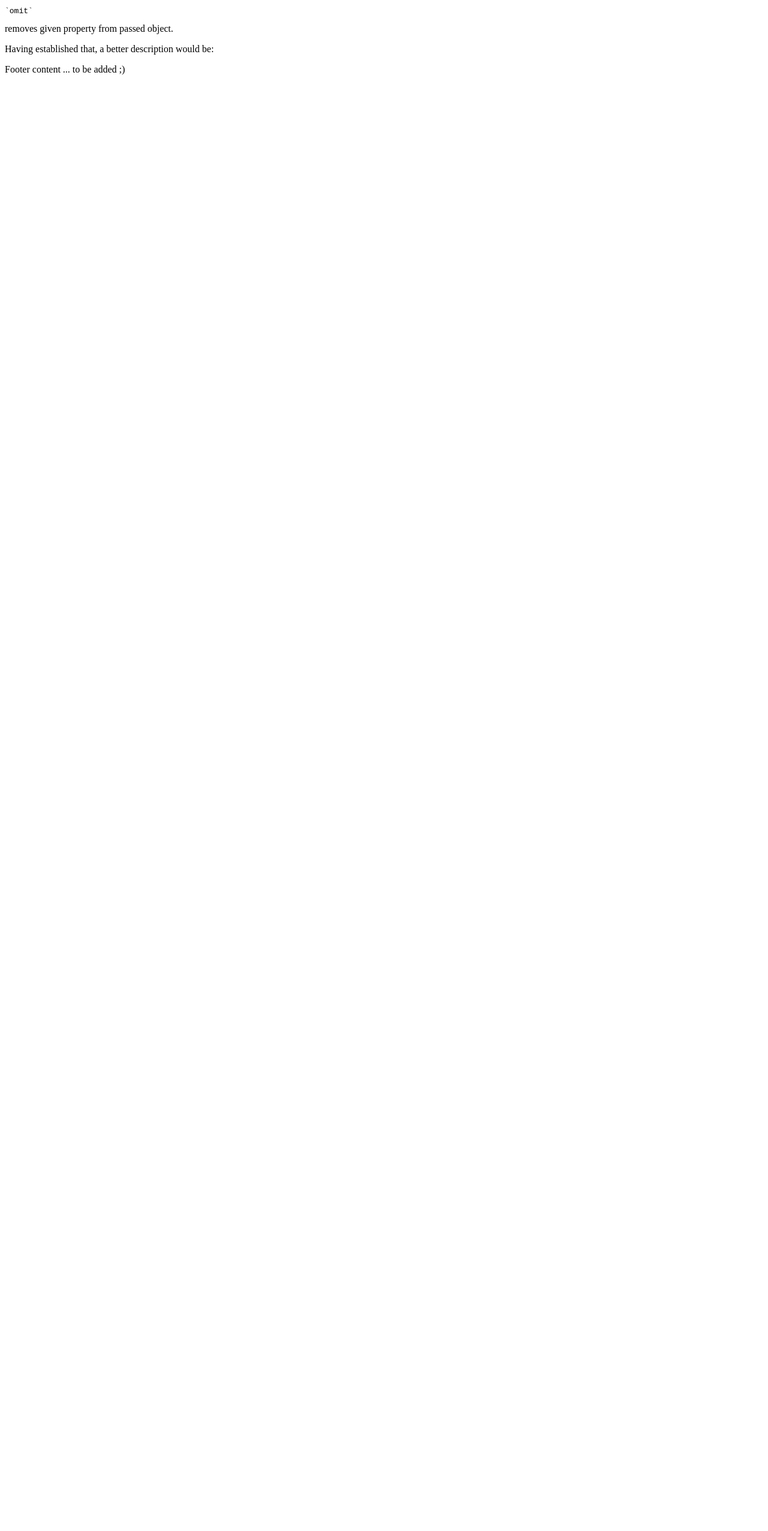
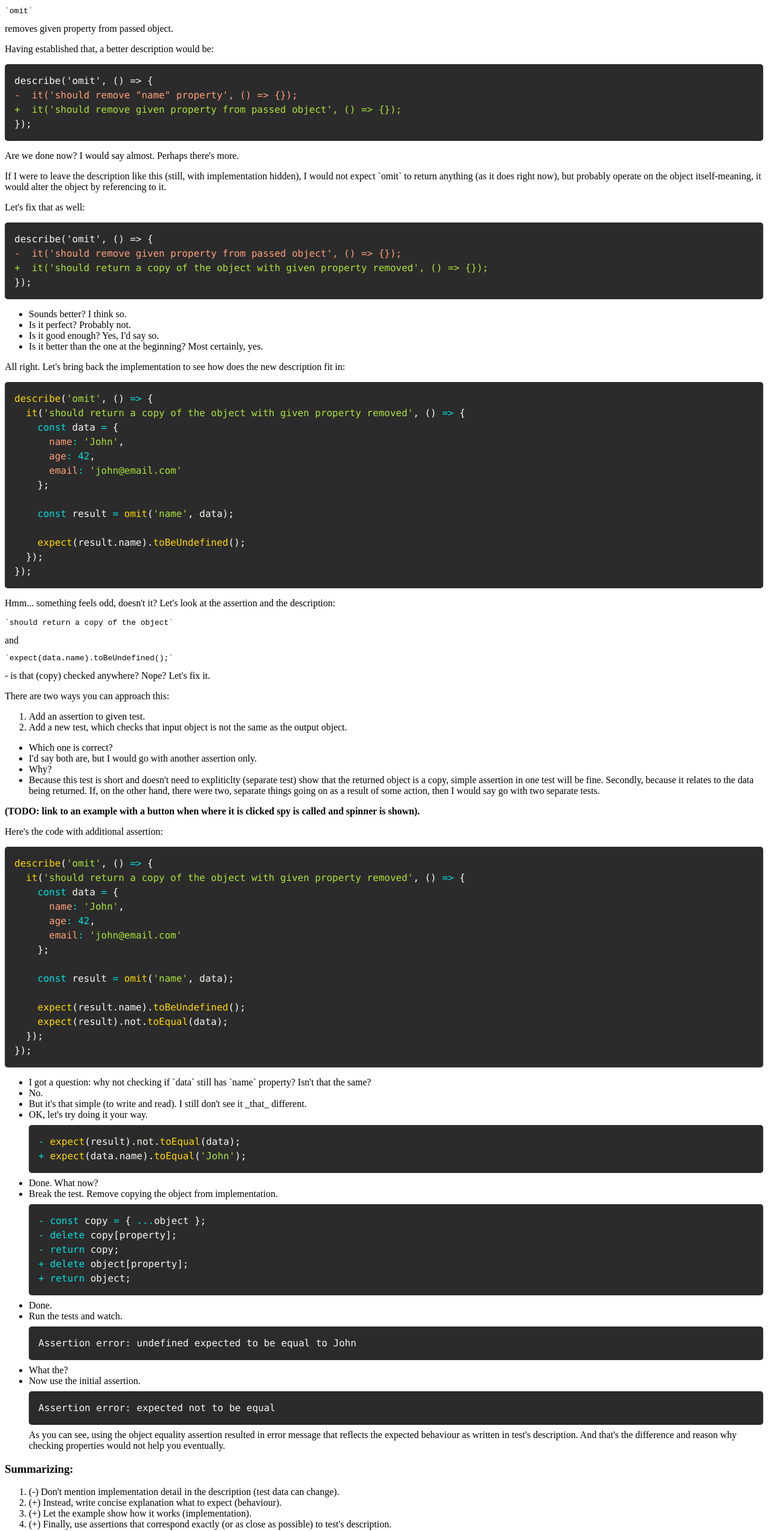
Before and after one commit to smolak/howtotest, a Next.js app: page /implementation-detail-in-tests-description in a window 1280 px wide. Shown: the part 873-3426 px from the top of the page at 60% size. Before the commit the page ends 1006 px from the top, so only its background shows below. Built offline with nearby package versions, Linux system fonts and the light colour scheme.

Commit message:
Add remaining content for the first article

```diff
--- a/pages/implementation-detail-in-tests-description.js
+++ b/pages/implementation-detail-in-tests-description.js
@@ -12,7 +12,7 @@ export default function ImplementationDetailInTestsDescription() {
 
       <main className="container mx-auto">
         <article>
-          <h1 className="text-6xl font-black leading-normal">
+          <h1 className="text-6xl font-black leading-normal max-w-screen-lg">
             (Problems with) implementation detail in test's description
           </h1>
           <p>Let's take a look at this test:</p>
@@ -29,14 +29,14 @@ export default function ImplementationDetailInTestsDescription() {
 
       expect(result.name).toBeUndefined();
   });
-});`.trim()}
+});`}
           </Code>
           <p>The test is doing exactly what is written in the `it` clause. But can you spot what's wrong here?</p>
           <p>Let me give you a hint (by hiding the implementation):</p>
           <Code>
             {`describe('omit', () => {
   it('should remove "name" property', () => {});
-});`.trim()}
+});`}
           </Code>
           <p>
             When you read this description now, does it tell you what <Pre>`omit`</Pre> does? No? Then we're on the same
@@ -50,6 +50,139 @@ export default function ImplementationDetailInTestsDescription() {
             that <Pre>`omit`</Pre> removes given property from passed object.
           </p>
           <p>Having established that, a better description would be:</p>
+          <Code language="diff">
+            {`describe('omit', () => {
+-  it('should remove "name" property', () => {});
++  it('should remove given property from passed object', () => {});
+});`}
+          </Code>
+          <p>Are we done now? I would say almost. Perhaps there's more.</p>
+          <p>
+            If I were to leave the description like this (still, with implementation hidden), I would not expect `omit`
+            to return anything (as it does right now), but probably operate on the object itself-meaning, it would alter
+            the object by referencing to it.
+          </p>
+          <p>Let's fix that as well:</p>
+          <Code language="diff">
+            {`describe('omit', () => {
+-  it('should remove given property from passed object', () => {});
++  it('should return a copy of the object with given property removed', () => {});
+});`}
+          </Code>
+          <ul className="list-disc list-inside leading-normal mb-8">
+            <li>Sounds better? I think so.</li>
+            <li>Is it perfect? Probably not.</li>
+            <li>Is it good enough? Yes, I'd say so.</li>
+            <li>Is it better than the one at the beginning? Most certainly, yes.</li>
+          </ul>
+          <p>All right. Let's bring back the implementation to see how does the new description fit in:</p>
+          <Code>
+            {`describe('omit', () => {
+  it('should return a copy of the object with given property removed', () => {
+    const data = {
+      name: 'John',
+      age: 42,
+      email: 'john@email.com'
+    };
+
+    const result = omit('name', data);
+
+    expect(result.name).toBeUndefined();
+  });
+});`}
+          </Code>
+          <p>Hmm... something feels odd, doesn't it? Let's look at the assertion and the description:</p>
+          <p>
+            <Pre>`should return a copy of the object`</Pre> and <Pre>`expect(data.name).toBeUndefined();`</Pre> - is
+            that (copy) checked anywhere? Nope? Let's fix it.
+          </p>
+          <aside>
+            <p>There are two ways you can approach this:</p>
+            <ol className="list-decimal list-inside leading-normal mb-8">
+              <li>Add an assertion to given test.</li>
+              <li>Add a new test, which checks that input object is not the same as the output object.</li>
+            </ol>
+            <ul className="list-disc list-inside leading-normal mb-8">
+              <li>Which one is correct?</li>
+              <li>I'd say both are, but I would go with another assertion only.</li>
+              <li>Why?</li>
+              <li>
+                Because this test is short and doesn't need to expliticlty (separate test) show that the returned object
+                is a copy, simple assertion in one test will be fine. Secondly, because it relates to the data being
+                returned. If, on the other hand, there were two, separate things going on as a result of some action,
+                then I would say go with two separate tests.
+              </li>
+            </ul>
+            <p>
+              <strong>
+                (TODO: link to an example with a button when where it is clicked spy is called and spinner is shown).
+              </strong>
+            </p>
+          </aside>
+          <p>Here's the code with additional assertion:</p>
+          <Code>
+            {`describe('omit', () => {
+  it('should return a copy of the object with given property removed', () => {
+    const data = {
+      name: 'John',
+      age: 42,
+      email: 'john@email.com'
+    };
+
+    const result = omit('name', data);
+
+    expect(result.name).toBeUndefined();
+    expect(result).not.toEqual(data);
+  });
+});`}
+          </Code>
+          <ul className="list-disc list-inside leading-normal mb-8">
+            <li>I got a question: why not checking if `data` still has `name` property? Isn't that the same?</li>
+            <li>No.</li>
+            <li>But it's that simple (to write and read). I still don't see it _that_ different.</li>
+            <li>
+              OK, let's try doing it your way.
+              <Code>
+                {`- expect(result).not.toEqual(data);
++ expect(data.name).toEqual('John');`}
+              </Code>
+            </li>
+            <li>Done. What now?</li>
+            <li>
+              Break the test. Remove copying the object from implementation.
+              <Code>
+                {`- const copy = { ...object };
+- delete copy[property];
+- return copy;
++ delete object[property];
++ return object;`}
+              </Code>
+            </li>
+            <li>Done.</li>
+            <li>
+              Run the tests and watch.
+              <Code language="shell">{`Assertion error: undefined expected to be equal to John`}</Code>
+            </li>
+            <li>What the?</li>
+            <li>
+              Now use the initial assertion.
+              <Code language="shell">Assertion error: expected not to be equal </Code>
+              As you can see, using the object equality assertion resulted in error message that reflects the expected
+              behaviour as written in test's description. And that's the difference and reason why checking properties
+              would not help you eventually.
+            </li>
+          </ul>
+          <section>
+            <h3 className="text-3xl font-black leading-normal">Summarizing:</h3>
+            <ol className="list-decimal list-inside leading-normal mb-8">
+              <li>(-) Don't mention implementation detail in the description (test data can change).</li>
+              <li>(+) Instead, write concise explanation what to expect (behaviour).</li>
+              <li>(+) Let the example show how it works (implementation).</li>
+              <li>
+                (+) Finally, use assertions that correspond exactly (or as close as possible) to test's description.
+              </li>
+            </ol>
+          </section>
         </article>
       </main>
 
```
